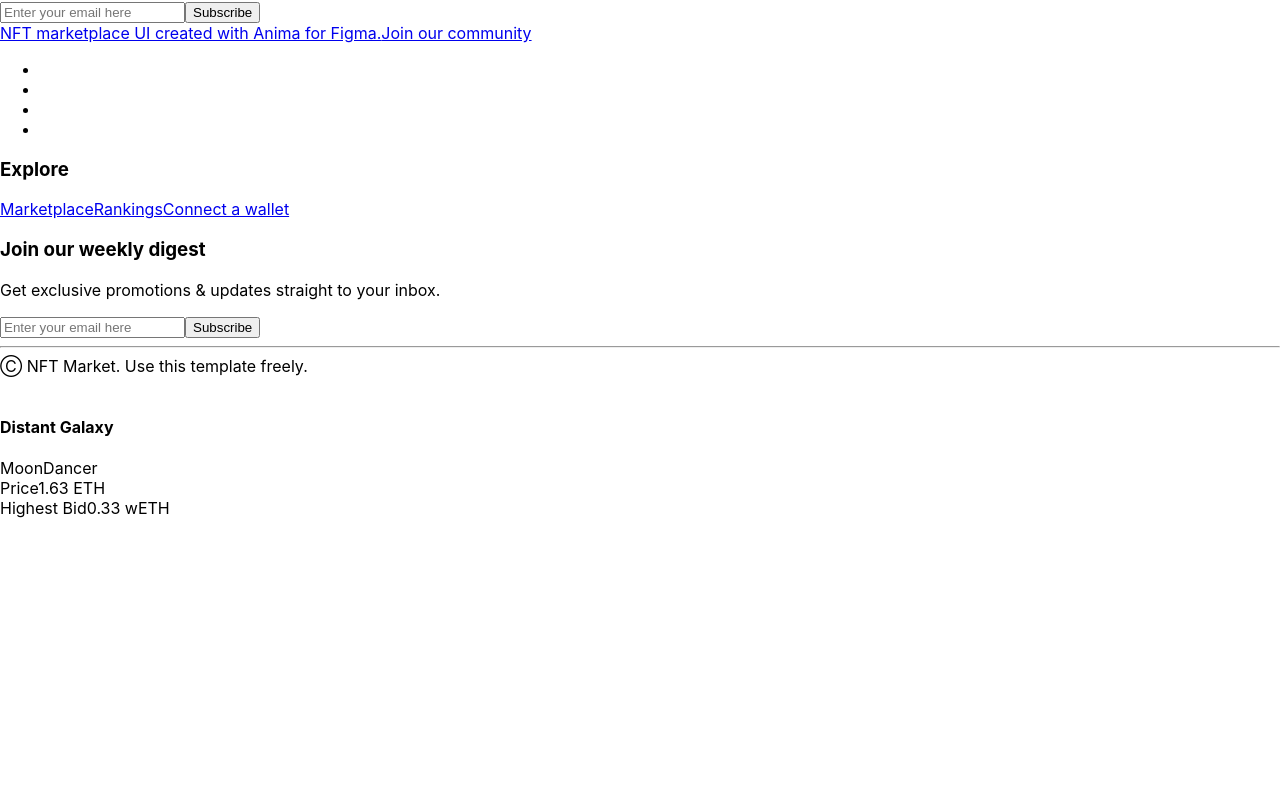
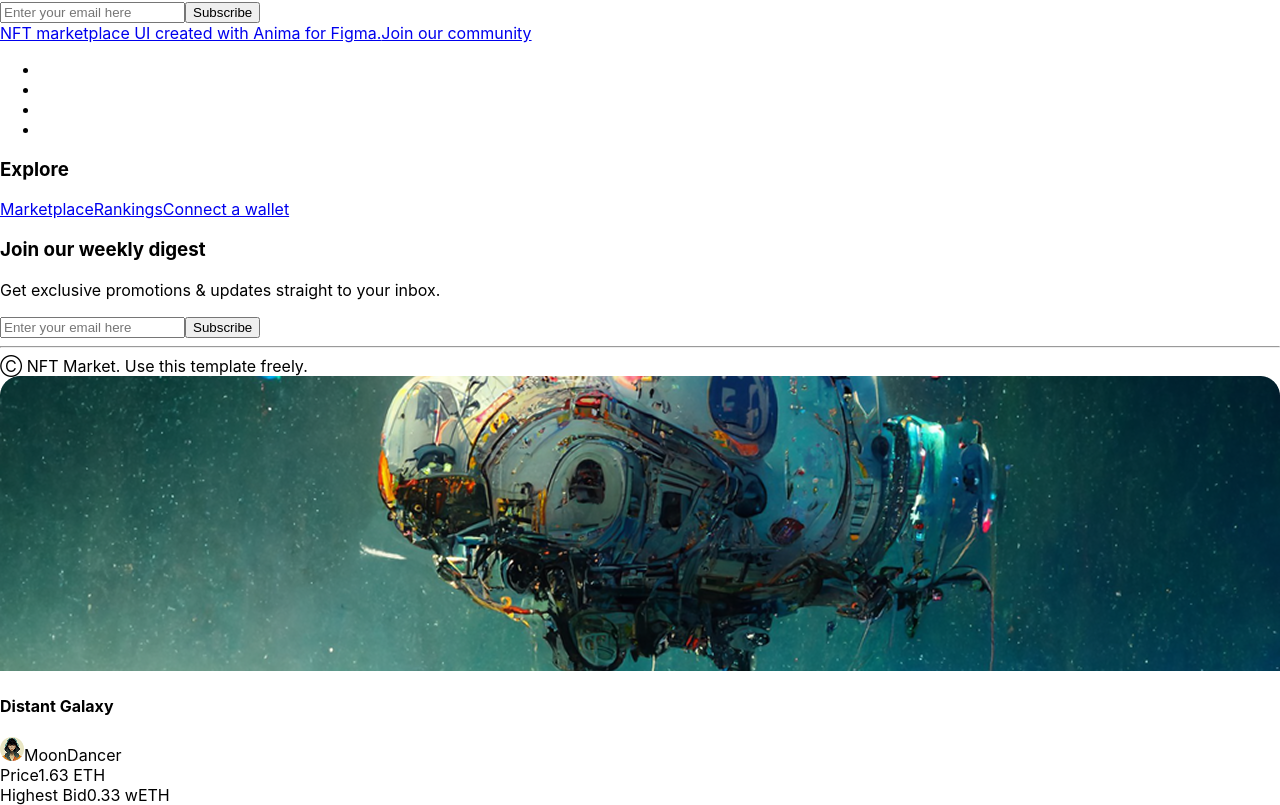
Before and after one commit to dimajpeg/react-good-food, a React (Create React App) app: page / in a window 1280 px wide. Shown: the part 10160-10965 px from the top of the page. Before the commit the page ends 10678 px from the top, so only its background shows below. Built offline with nearby package versions, Linux system fonts and the light colour scheme.

Commit message:
сделал футер

```diff
--- a/src/components/Footer/Footer.jsx
+++ b/src/components/Footer/Footer.jsx
@@ -1,32 +1,37 @@
 import React from "react";
 
-function Fotter() {
+const basePath = "./images/";
+
+function Footer({ data: footerData = {} }) {
+
+  const author = footerData.author || {};
+
   return (
     <footer>
       <div className="container">
         <div className="column">
-          <img src="" alt="" className="logo"/>
+          <img src="" alt="" className="logo" />
           <a href="#">NFT marketplace UI created with Anima for Figma.</a>
           <a href="#">Join our community</a>
           <ul className="social">
             <li>
               <a href="">
-                  <img src="" alt=""/>
+                <img src="" alt="" />
               </a>
             </li>
             <li>
               <a href="">
-                  <img src="" alt=""/>
+                <img src="" alt="" />
               </a>
             </li>
             <li>
               <a href="">
-                  <img src="" alt=""/>
+                <img src="" alt="" />
               </a>
             </li>
             <li>
               <a href="">
-                  <img src="" alt=""/>
+                <img src="" alt="" />
               </a>
             </li>
           </ul>
@@ -40,20 +45,20 @@ function Fotter() {
         <form action="">
           <h3>Join our weekly digest</h3>
           <p>Get exclusive promotions & updates straight to your inbox.</p>
-          <input type="email" placeholder="Enter your email here"/>
+          <input type="email" placeholder="Enter your email here" />
           <button>Subscribe</button>
         </form>
-        <hr/>
+        <hr />
         <span>Ⓒ NFT Market. Use this template freely.</span>
       </div>
 
       <div className="nft">
-        <img src="" alt=""/>
+        <img src={basePath + footerData.img} alt={footerData.title} />
         <div className="content">
-            <h4>Distant Galaxy</h4>
+          <h4>{footerData.title}</h4>
           <div className="author">
-              <img src="" alt="" className="ava"/>
-                <span className="name">MoonDancer</span>
+            <img src={basePath + author.ava} alt={author.name} className="ava" />
+            <span className="name">{author.name}</span>
           </div>
           <div className="row">
             <div className="column">
@@ -71,4 +76,4 @@ function Fotter() {
   );
 }
 
-export default Fotter;
+export default Footer
```
Also changed, not shown: public/images/promo/distant-galaxy.png (added). Lines whose indentation alone changed are shown as unchanged.
